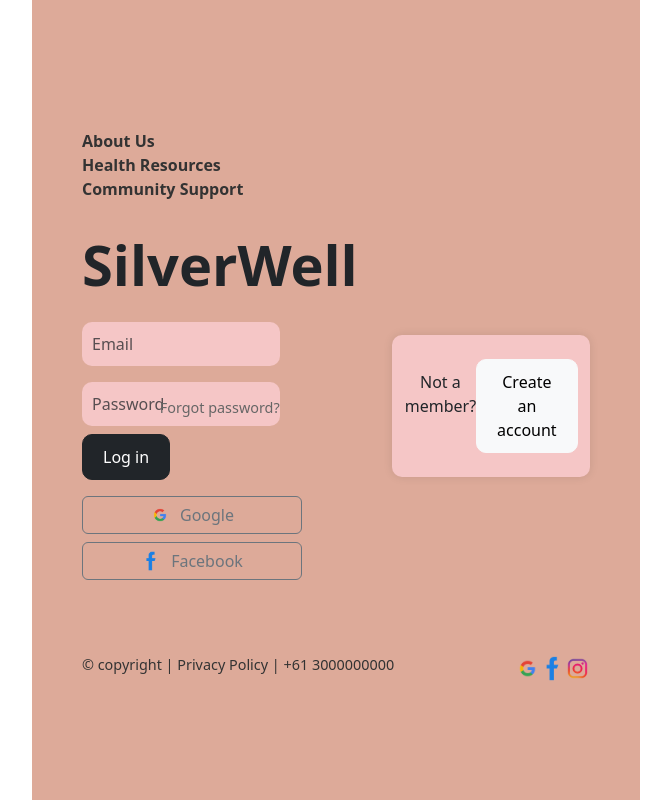
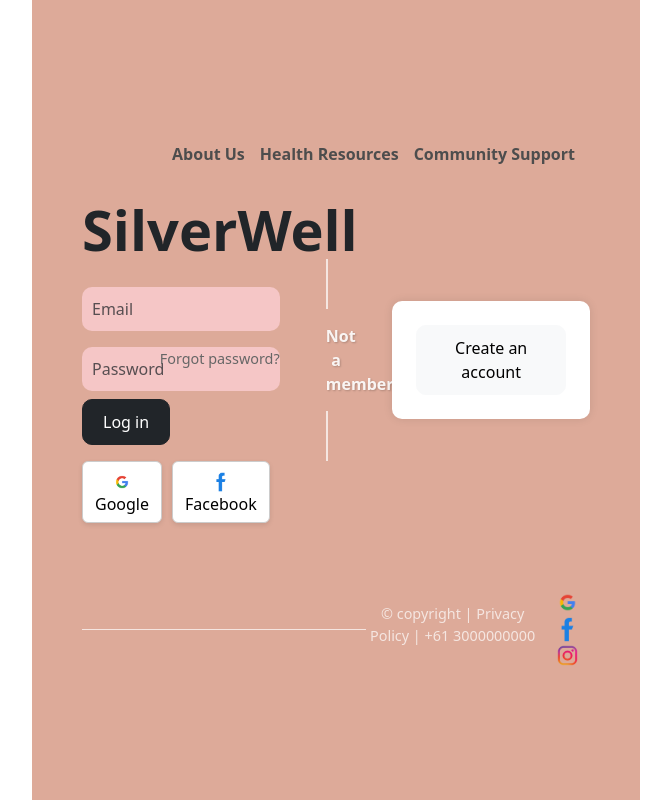
Before and after one commit to Marius-Ma/elderly-populations, a Vue app: page / in a window 1280 px wide. Shown: the whole page, without its empty margins (0-671 px from the left). Built offline with nearby package versions, Linux system fonts and the light colour scheme.

Commit message:
modify home

```diff
--- a/src/components/LoginPage.vue
+++ b/src/components/LoginPage.vue
@@ -1,5 +1,6 @@
 <template>
   <div class="container-fluid login-page">
+    <!-- 右上角导航栏 -->
     <div class="nav-links text-right">
       <a href="#" class="nav-link">About Us</a>
       <a href="#" class="nav-link">Health Resources</a>
@@ -7,6 +8,7 @@
     </div>
 
     <div class="row align-items-center justify-content-between">
+      <!-- 左侧部分：Logo和登录表单 -->
       <div class="col-md-5 text-left">
         <h1 class="display-4 mb-4">SilverWell</h1>
         <form>
@@ -20,25 +22,34 @@
           <button type="submit" class="btn btn-dark btn-block mb-3">Log in</button>
         </form>
         <div class="social-login text-left">
-          <button class="btn btn-outline-secondary mb-2">
+          <button class="btn btn-outline-secondary google-login">
             <img src="/icons/google-icon.png" alt="Google" class="mr-2" /> Google
           </button>
-          <button class="btn btn-outline-secondary">
+          <button class="btn btn-outline-secondary facebook-login">
             <img src="/icons/facebook-icon.png" alt="Facebook" class="mr-2" /> Facebook
           </button>
         </div>
       </div>
 
+      <!-- 中间的竖线和文本 -->
+      <div class="col-md-1 text-center">
+        <div class="vertical-line"></div>
+        <div class="not-member-text">Not a member?</div>
+        <div class="vertical-line"></div>
+      </div>
+
+      <!-- 右侧部分：注册提示 -->
       <div class="col-md-5 text-center">
         <div class="create-account-box p-4">
-          <p class="mb-4">Not a member?</p>
           <button class="btn btn-light btn-block">Create an account</button>
         </div>
       </div>
     </div>
 
+    <!-- 页脚 -->
     <footer class="footer mt-5 text-center">
-      <p class="mb-0">© copyright | Privacy Policy | +61 3000000000</p>
+      <div class="footer-line"></div>
+      <p class="footer-text mb-0">© copyright | Privacy Policy | +61 3000000000</p>
       <div class="social-icons mt-2">
         <img src="/icons/google-icon.png" alt="Icon1" class="mr-2" />
         <img src="/icons/facebook-icon.png" alt="Icon2" class="mr-2" />
@@ -60,14 +71,16 @@
 
 .nav-links {
   padding-top: 20px;
+  text-align: right;
   margin-bottom: 30px;
 }
 
 .nav-link {
-  color: #333;
+  color: #4d4d4d; /* 深灰色 */
   font-weight: bold;
   margin-right: 15px;
   text-decoration: none;
+  display: inline-block;
 }
 
 .nav-link:hover {
@@ -89,6 +102,7 @@ h1.display-4 {
   font-size: 0.9rem;
   color: #666;
   text-align: right;
+  margin-top: -10px;
 }
 
 .btn-dark,
@@ -97,8 +111,24 @@ h1.display-4 {
   padding: 10px 20px;
 }
 
+.google-login,
+.facebook-login {
+  background-color: #ffffff;
+  color: #000000;
+  border: 1px solid #ccc;
+  box-shadow: 0 2px 5px rgba(0, 0, 0, 0.1);
+  width: 180px; /* 设定按钮宽度 */
+  margin-right: 10px; /* 按钮之间留出间隙 */
+}
+
+.google-login img,
+.facebook-login img {
+  width: 20px; /* 设定图片宽度 */
+  height: auto; /* 自动调整高度 */
+}
+
 .create-account-box {
-  background-color: #f5c6c6;
+  background-color: #ffffff; /* 白色背景 */
   border-radius: 10px;
   box-shadow: 0px 0px 10px rgba(0, 0, 0, 0.1);
   display: flex;
@@ -106,39 +136,54 @@ h1.display-4 {
   align-items: center;
   height: 100%;
   text-align: center;
+  padding: 20px;
+}
+
+.not-member-text {
+  color: rgba(255, 255, 255, 0.9); /* 纯白色带阴影 */
+  text-shadow: 1px 1px 2px rgba(0, 0, 0, 0.2);
+  font-weight: bold;
+  margin: 15px 0;
+}
+
+.vertical-line {
+  border-left: 2px solid rgba(255, 255, 255, 0.7);
+  height: 50px;
+  margin: auto;
 }
 
 .footer {
   margin-top: auto;
-  padding-top: 20px;
+  padding-top: 10px;
   padding-bottom: 10px;
-  color: #333;
-  font-size: 0.9rem;
   display: flex;
   justify-content: space-between;
   align-items: center;
+  text-align: center;
 }
 
-.footer p {
+.footer-line {
+  border-top: 1px solid rgba(255, 255, 255, 0.7);
+  width: 100%;
+  margin-top: 10px;
+}
+
+.footer-text {
+  color: rgba(255, 255, 255, 0.7); /* 浅白色并带有不透明度 */
+  font-size: 0.9rem;
   margin: 0;
 }
 
-.social-login button {
+.social-login {
+  width: 100%;
   display: flex;
-  align-items: center;
-  justify-content: center;
-  gap: 10px;
-  width: 220px;
-}
-
-.social-login img {
-  width: 20px;
-  height: 20px;
+  justify-content: space-between;
 }
 
 .social-icons img {
   width: 25px;
   height: 25px;
+  margin-left: 5px;
 }
 
 .login-form {
```
